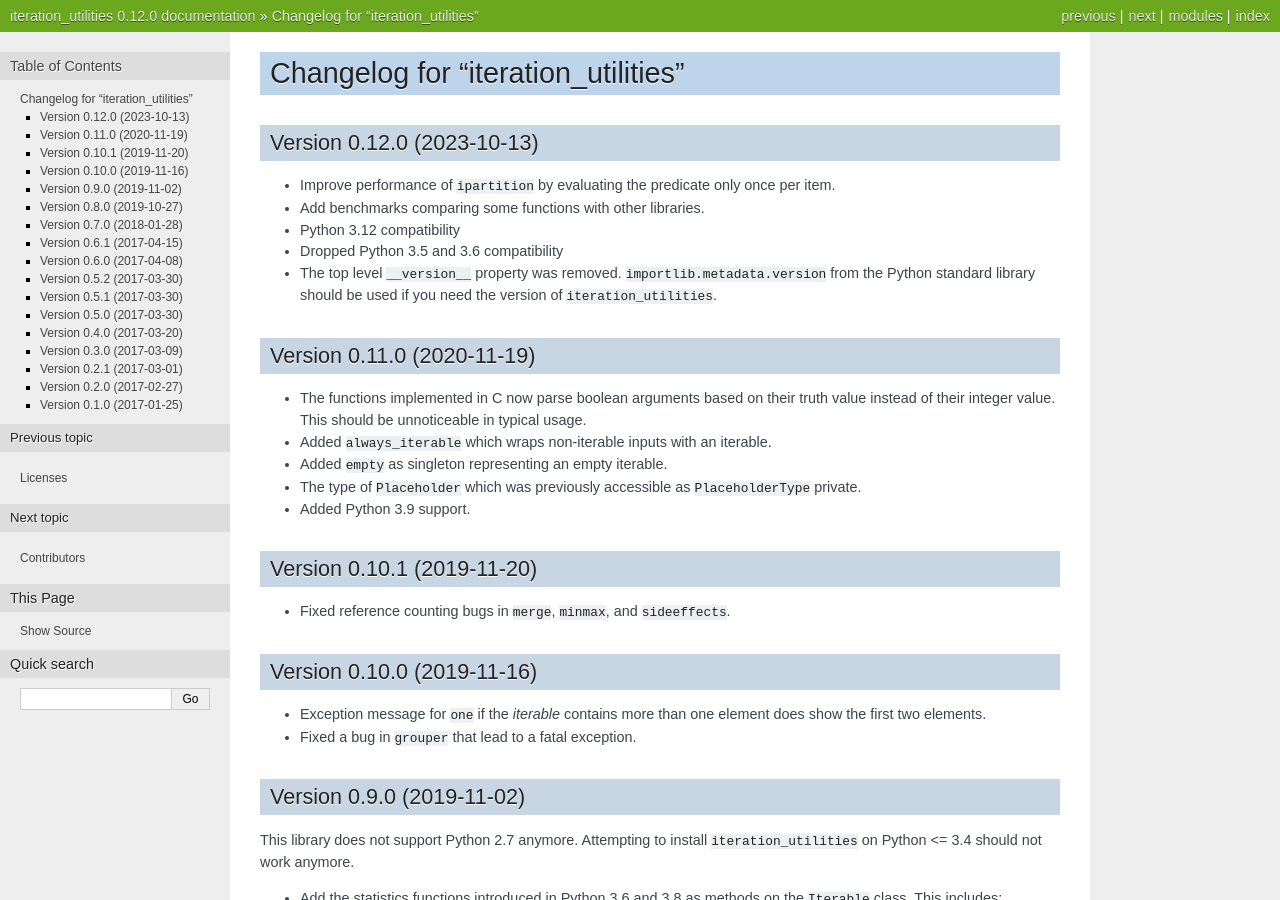
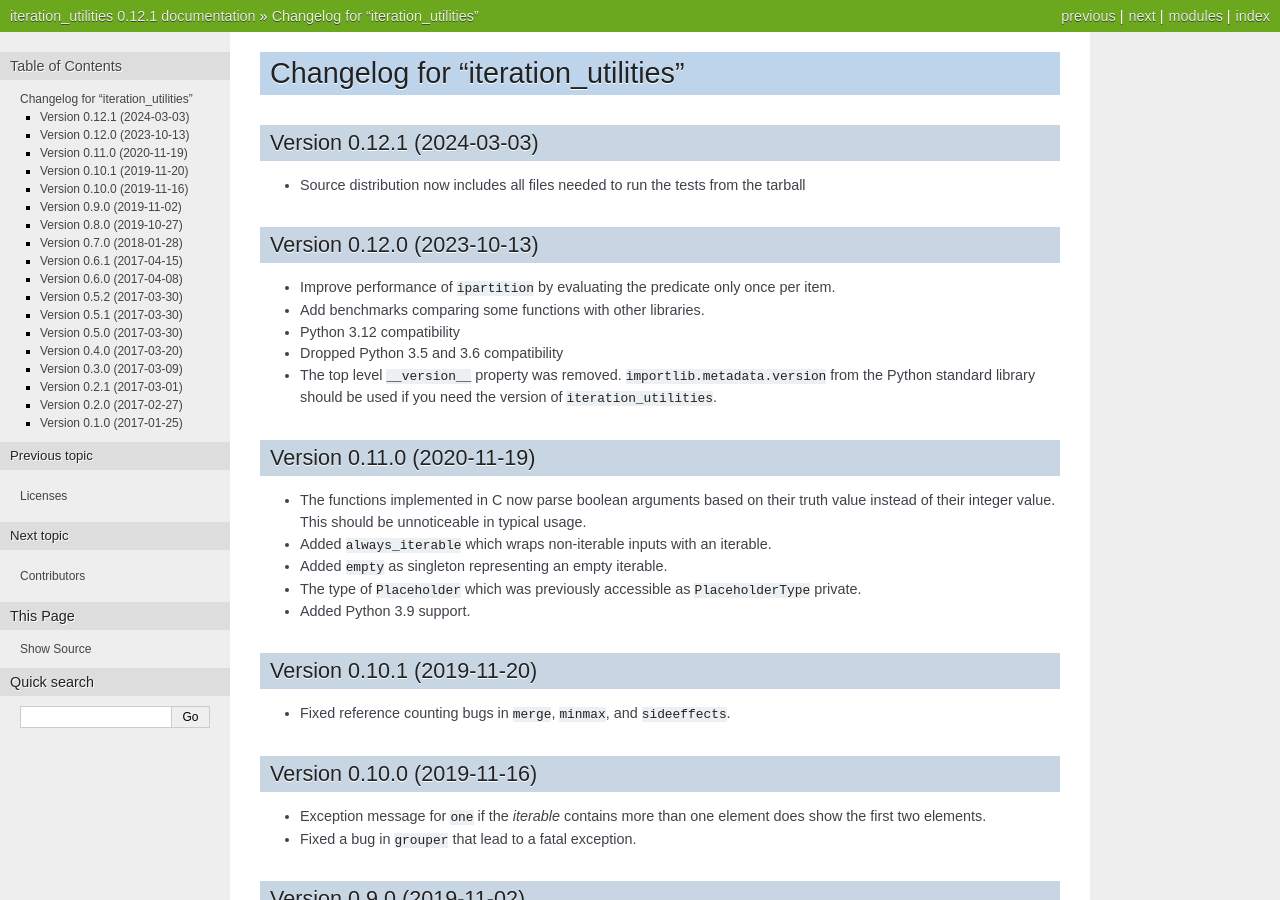
Before and after one commit to MSeifert04/iteration_utilities, a Sphinx documentation site: the page built from docs/CHANGES.rst, in a window 1280 px wide and 900 px high. Built offline with Sphinx 7.4.7, drawn with Linux system fonts in a browser that asks for light colours; some of the changed text lies outside the part shown.

Commit message:
Include all of the tests folder in the source tarball
Also update Github Actions

Travis wasn't used for a while, remove from Readme

```diff
--- a/README.rst
+++ b/README.rst
@@ -74,10 +74,6 @@
 Test status
 ^^^^^^^^^^^
 
-.. image:: https://travis-ci.org/MSeifert04/iteration_utilities.svg?branch=master
-   :target: https://travis-ci.org/MSeifert04/iteration_utilities
-   :alt: Travis CI Status
-
 .. image:: https://ci.appveyor.com/api/projects/status/7dcitqxmh82d0x0m?svg=true
    :target: https://ci.appveyor.com/project/MSeifert04/iteration-utilities
    :alt: AppVeyor Status
--- a/docs/CHANGES.rst
+++ b/docs/CHANGES.rst
@@ -1,5 +1,11 @@
 Changelog for "iteration_utilities"
 -----------------------------------
+
+Version 0.12.1 (2024-03-03)
+^^^^^^^^^^^^^^^^^^^^^^^^^^^
+
+- Source distribution now includes all files needed to run the tests from the tarball
+
 
 Version 0.12.0 (2023-10-13)
 ^^^^^^^^^^^^^^^^^^^^^^^^^^^
--- a/pyproject.toml
+++ b/pyproject.toml
@@ -4,7 +4,7 @@
 
 [project]
 name = "iteration_utilities"
-version = "0.12.0"
+version = "0.12.1"
 description = "Utilities based on Pythons iterators and generators."
 readme = "README.rst"
 requires-python = ">=3.7"
```
Also changed, not shown: 5 other files.
